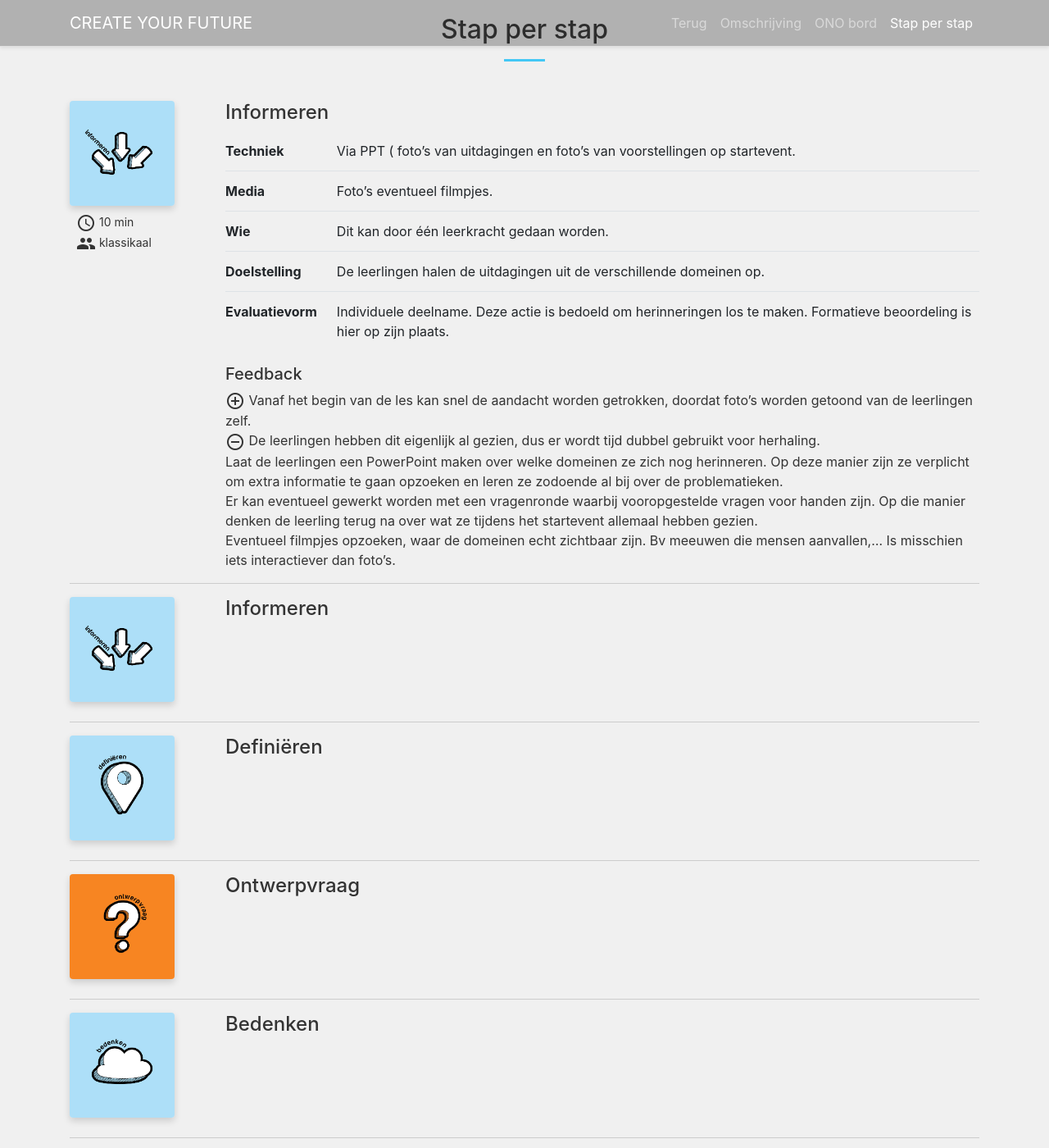
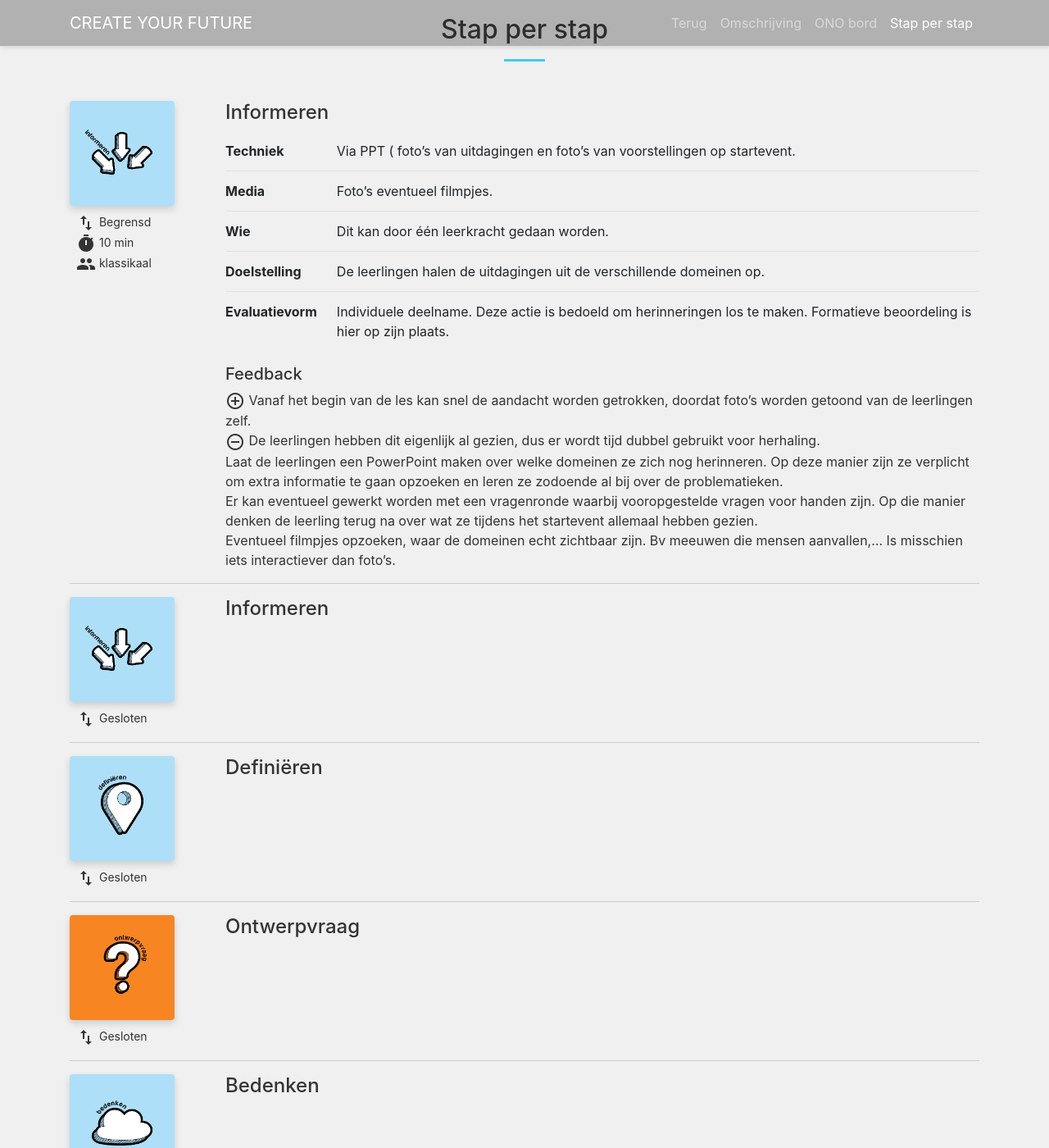
Before and after one commit to huysentruitw/create-your-future-website, a Jekyll site: the page built from src/_trajecten/slimme-vuilnisbak.html, in a window 1280 px wide and 1400 px high, scrolled down 1283 px. Shown: the whole window at 82% size. Built offline with Jekyll 4.4.1, drawn with Linux system fonts in a browser that asks for light colours; some of the changed text lies outside the part shown.

Commit message:
Add track icon + description to each step

```diff
--- /dev/null
+++ b/src/_includes/ono-card-track-lookup.html
@@ -0,0 +1,10 @@
+{% capture track %}
+{% case card.track %}
+  {% when "open" %}
+    Open
+  {% when "limited" %}
+    Begrensd
+  {% when "closed" %}
+    Gesloten
+{% endcase %}
+{% endcapture %}
--- a/src/_includes/ono-step-by-step.html
+++ b/src/_includes/ono-step-by-step.html
@@ -1,12 +1,14 @@
 {% for card in page.ono.cards %}
 
+{% include ono-card-track-lookup.html %}
 {% include ono-card-operation-lookup.html %}
 
 <div class="row">
   <div class="col-lg-2">
     <div class="ono-card card-{{ card.card }}"></div>
     <div class="ono-card-info">
-      {% if card.time %} <div><i class="material-icons">schedule</i> {{ card.time }}</div>{% endif %}
+      <div><i class="material-icons">swap_vert</i> {{ track }}</div>
+      {% if card.time %} <div><i class="material-icons">timer</i> {{ card.time }}</div>{% endif %}
       {% if card.groupform %} <div><i class="material-icons">people</i> {{ card.groupform }}</div>{% endif %}
     </div>
   </div>
```
